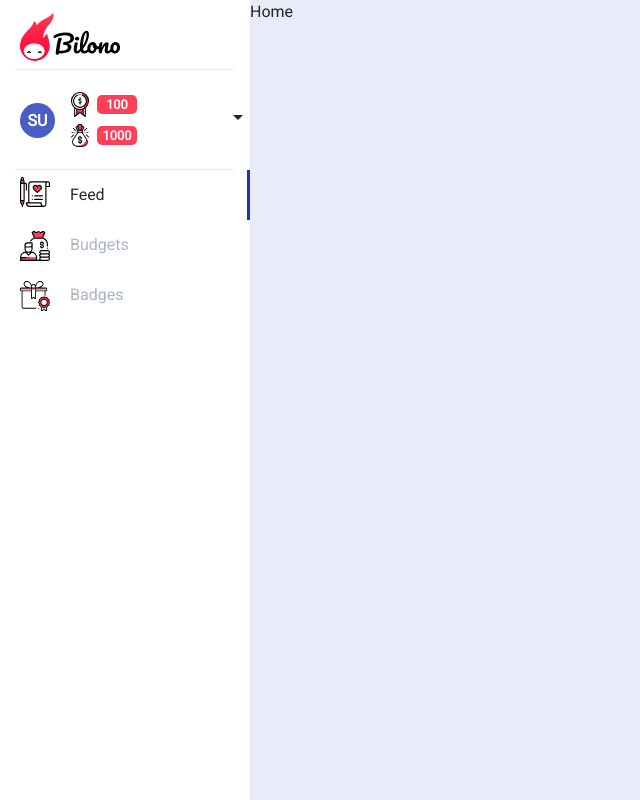
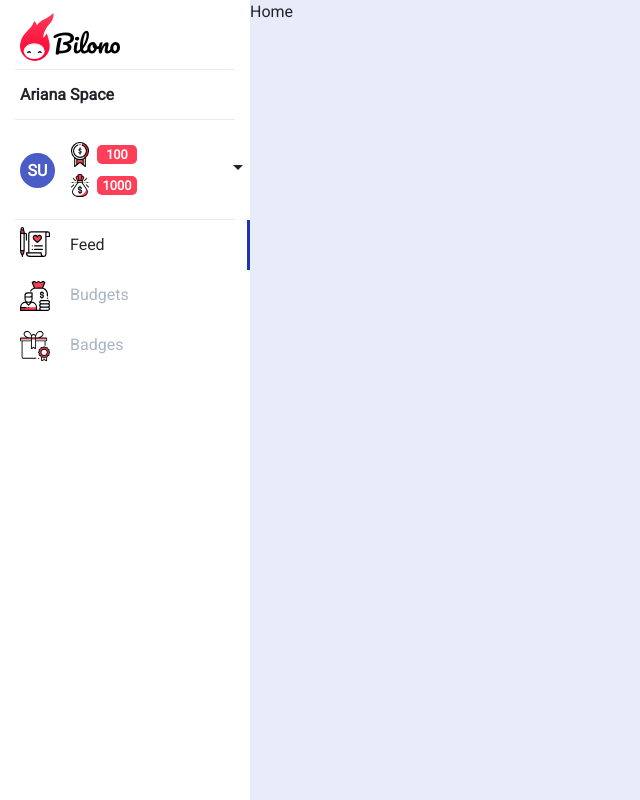
Before and after one commit to hajarsadeghi/PandoraX, a Django app: page / in a window 1280 px wide. Shown: the whole page, without its empty margins (0-640 px from the left). Run offline with Django 3.2, Linux system fonts and the light colour scheme; the visitor is signed in with stand-in values (Sample User, id 1); some libraries are stand-ins or nearby versions.

Commit message:
otp request and aoi added to find space

```diff
--- a/dev/js/api.js
+++ b/dev/js/api.js
@@ -1,6 +1,5 @@
 export const verify_email = (url, params, callback) => {
     return fetch(
-                // "api/user/login/otp/request/",
                 url,
                 {
                     method: "POST",
--- a/dev/js/space/main.js
+++ b/dev/js/space/main.js
@@ -36,5 +36,5 @@ $('#addTeammatesBtn').click(function() {
 });
 
 $('#tadaBtn').click(function() {
-    window.location.replace('');
+    window.location.replace('/');
 });
--- a/static/css/dashboard.css
+++ b/static/css/dashboard.css
@@ -197,7 +197,7 @@ header {
     display: none;
   }
 }
-nav.bilino-navbar .navbar-profile-wrapper::after, nav.bilino-navbar .navbar-logo::after {
+nav.bilino-navbar .navbar-profile-wrapper::after, nav.bilino-navbar .bilono-space-wrapper::after, nav.bilino-navbar .navbar-logo::after {
   content: "";
   width: calc(100% - 30px);
   height: 1px;
@@ -235,6 +235,15 @@ nav.bilino-navbar .navbar-logo .bilono-logo {
   height: 100%;
   width: auto;
   padding: 10px 0;
+}
+nav.bilino-navbar .bilono-space-wrapper {
+  padding-left: 20px;
+  position: relative;
+}
+nav.bilino-navbar .bilono-space-wrapper > div {
+  height: 50px;
+  line-height: 50px;
+  font-weight: bold;
 }
 nav.bilino-navbar .navbar-profile-wrapper {
   position: relative;
--- a/static/js/space.js
+++ b/static/js/space.js
@@ -129,7 +129,7 @@ eval("__webpack_require__.r(__webpack_exports__);\n/* harmony import */ var _nod
 /***/ (function(module, __webpack_exports__, __webpack_require__) {
 
 "use strict";
-eval("__webpack_require__.r(__webpack_exports__);\n/* harmony import */ var _helper_dropdown_js__WEBPACK_IMPORTED_MODULE_0__ = __webpack_require__(/*! ./../helper/dropdown.js */ \"./dev/js/helper/dropdown.js\");\n // ... initialize dropdown ...\n\nnew _helper_dropdown_js__WEBPACK_IMPORTED_MODULE_0__[\"default\"]({\n  root: '.dropdown-container'\n}); // ... login form transition ...\n\n$('.form-input').on('keyup', function () {\n  if ($(this).val()) {\n    $(this).addClass('has-val');\n  } else {\n    $(this).removeClass('has-val');\n  }\n});\n$('.space-btn').click(function () {\n  $('.space-row').removeClass('d-flex');\n  $('.space-row').addClass('d-none');\n});\n$('#spaceNameBtn').click(function () {\n  $('.space-info-container').removeClass('d-none');\n  $('.space-info-container').addClass('d-flex');\n});\n$('#spaceInfoBtn').click(function () {\n  $('.space-teammates-container').removeClass('d-none');\n  $('.space-teammates-container').addClass('d-flex');\n});\n$('#addTeammatesBtn').click(function () {\n  $('.space-alert-container').removeClass('d-none');\n  $('.space-alert-container').addClass('d-flex');\n});\n$('#tadaBtn').click(function () {\n  window.location.replace('');\n});\n\n//# sourceURL=webpack:///./dev/js/space/main.js?");
+eval("__webpack_require__.r(__webpack_exports__);\n/* harmony import */ var _helper_dropdown_js__WEBPACK_IMPORTED_MODULE_0__ = __webpack_require__(/*! ./../helper/dropdown.js */ \"./dev/js/helper/dropdown.js\");\n // ... initialize dropdown ...\n\nnew _helper_dropdown_js__WEBPACK_IMPORTED_MODULE_0__[\"default\"]({\n  root: '.dropdown-container'\n}); // ... login form transition ...\n\n$('.form-input').on('keyup', function () {\n  if ($(this).val()) {\n    $(this).addClass('has-val');\n  } else {\n    $(this).removeClass('has-val');\n  }\n});\n$('.space-btn').click(function () {\n  $('.space-row').removeClass('d-flex');\n  $('.space-row').addClass('d-none');\n});\n$('#spaceNameBtn').click(function () {\n  $('.space-info-container').removeClass('d-none');\n  $('.space-info-container').addClass('d-flex');\n});\n$('#spaceInfoBtn').click(function () {\n  $('.space-teammates-container').removeClass('d-none');\n  $('.space-teammates-container').addClass('d-flex');\n});\n$('#addTeammatesBtn').click(function () {\n  $('.space-alert-container').removeClass('d-none');\n  $('.space-alert-container').addClass('d-flex');\n});\n$('#tadaBtn').click(function () {\n  window.location.replace('/');\n});\n\n//# sourceURL=webpack:///./dev/js/space/main.js?");
 
 /***/ }),
 
--- a/templates/getStarted/find-space-email.html
+++ b/templates/getStarted/find-space-email.html
@@ -6,7 +6,7 @@
     </small>
     <form class="mt-2 mb-1">
         <div class="form-group">
-            <input type="email" class="form-control" id="exampleInputEmail1" aria-describedby="emailHelp" placeholder="name@example.com">
+            <input type="email" class="form-control" id="userEmail" aria-describedby="emailHelp" placeholder="name@example.com">
         </div>
         <button type="button" class="btn btn-block btn-secondary get-started-link" id="checkEmailBtn">Confirm</button>
     </form>
--- a/templates/getStarted/index.html
+++ b/templates/getStarted/index.html
@@ -30,13 +30,13 @@
                 <!-- choose path -->
                 {% include './choose-path.html' %}
                 <!-- enter email -->
-                {% include './enter-email.html' %}
+                {% include './new-space-email.html' %}
                 <!-- confirm email -->
-                {% include './confirm-email.html' %}
+                {% include './new-email-code.html' %}
                 <!-- find space -->
                 {% include './find-space-email.html' %}
                 <!-- check inbox -->
-                {% include './check-inbox.html' %}
+                {% include './find-space-code.html' %}
             </div>
         </div>
     </div>
--- a/templates/navbar.html
+++ b/templates/navbar.html
@@ -4,6 +4,21 @@
     <div class="navbar-logo" href="#">
         <img class="img-fluid bilono-logo" alt="bilono logo" src="{% static 'image/bilono_logo.svg' %}" />
     </div>
+    <div class="bilono-space-wrapper align-items-center">
+        <div class="flex-grow-1" data-toggle="collapse" data-target="#bilonoSpace" aria-expanded="true">
+            <div>Ariana Space</div>
+        </div>
+        <!-- <div>
+            <i class="material-icons">arrow_drop_down</i>
+        </div> -->
+    </div>
+    <!-- <div id="bilonoSpace" class="collapse" area-expanded="true">
+        <ul class="navbar-nav">
+            <li class="nav-item sub-nav-item">
+                <a class="nav-link" href="#">Log out from Space</a>
+            </li>
+        </ul>
+    </div> -->
     <div class="navbar-profile-wrapper">
         <div class="navbar-profile align-items-center" data-toggle="collapse" data-target="#userProfile" aria-expanded="true">
             <div class="user-info">
```
Also changed, not shown: dev/css/navbar.scss (+15 -0 lines), dev/js/getStarted/main.js (+48 -12 lines), static/js/getStarted.js (+2 -2 lines), templates/getStarted/find-space-code.html (renamed from templates/getStarted/check-inbox.html), templates/getStarted/new-email-code.html (renamed from templates/getStarted/confirm-email.html), templates/getStarted/new-space-email.html (renamed from templates/getStarted/enter-email.html).
